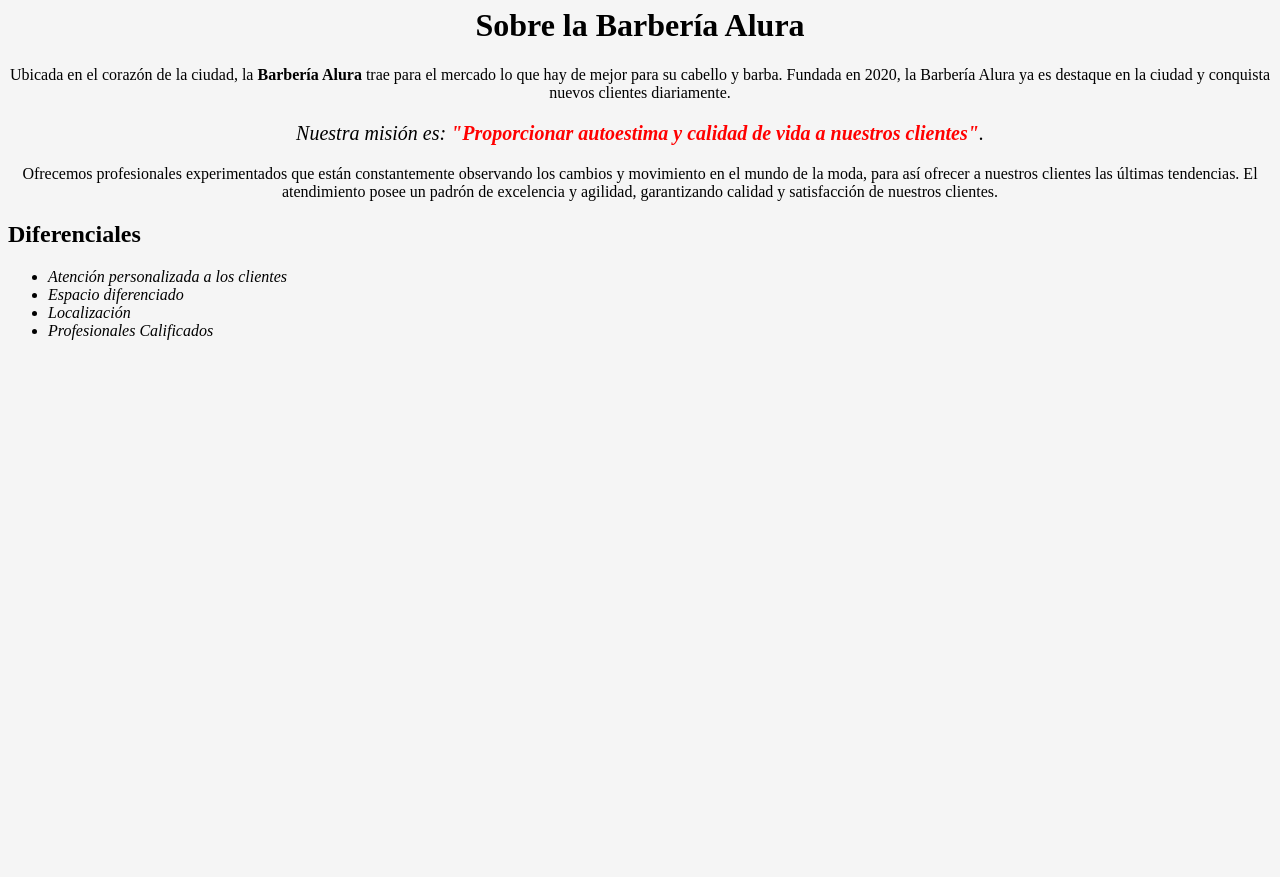
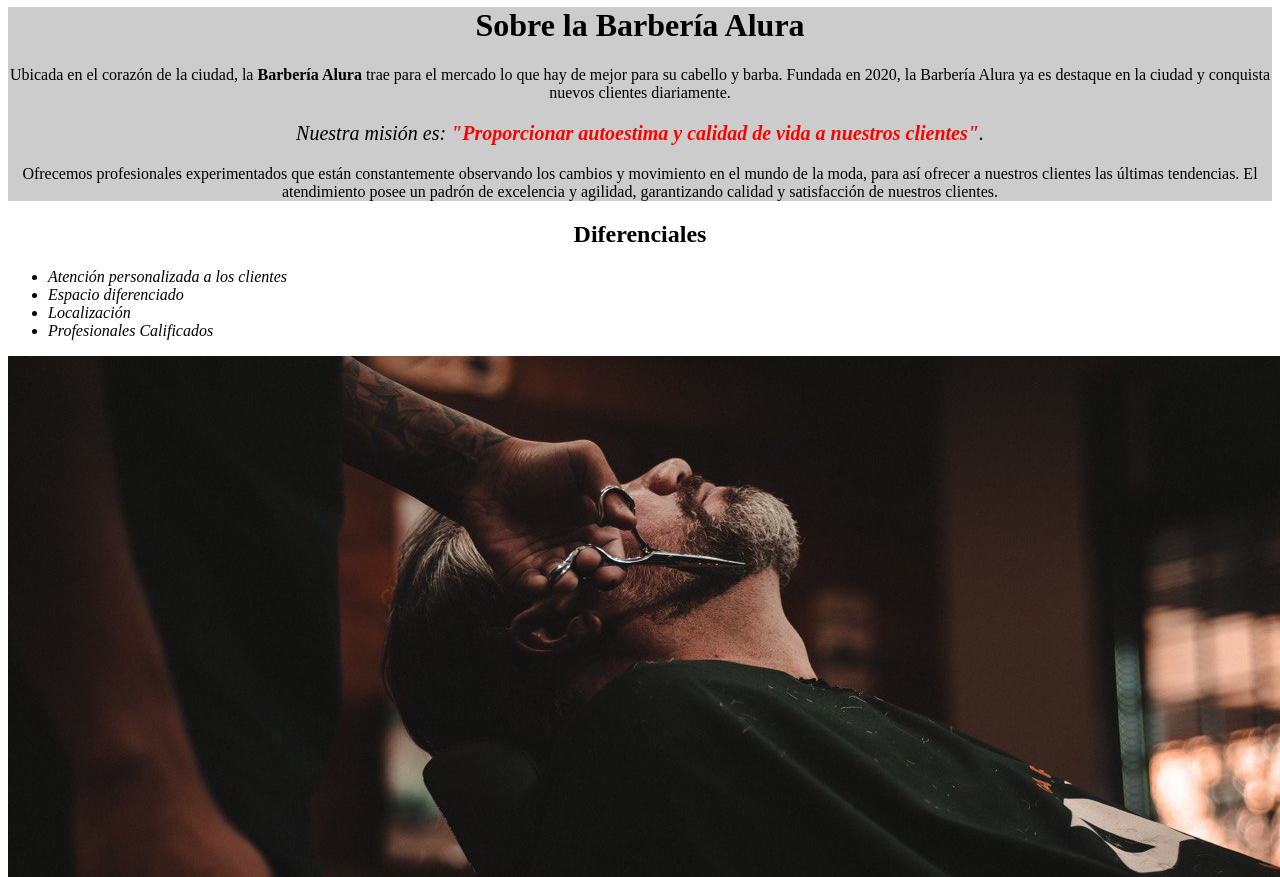
Before and after one commit to nelzonapa/Mi-primera-pagina-web, a plain HTML site: page index.html in a window 1280 px wide. Shown: the part 500-1377 px from the top of the page. Before the commit the page ends 856 px from the top, so only its background shows below. Drawn offline with Linux system fonts and the light colour scheme.

Commit message:
added div's and more styles and image

```diff
--- a/index.html
+++ b/index.html
@@ -21,6 +21,7 @@
 
         <img id="banner" src="./banner/banner.jpg">
 
+        <div class="principal">
             <h1>Sobre la Barbería Alura</h1>
             <!-- PÁRRAFOS -->
             <!-- Uso de strong (resaltado) y  em (enfasis) -->
@@ -30,7 +31,9 @@
             <p id="mision"><em>Nuestra misión es: <strong>"Proporcionar autoestima y calidad de vida a nuestros clientes"</strong>.</em> </p>
 
             <p>Ofrecemos profesionales experimentados que están constantemente observando los cambios y movimiento en el mundo de la moda, para así ofrecer a nuestros clientes las últimas tendencias. El atendimiento posee un padrón de excelencia y agilidad, garantizando calidad y satisfacción de nuestros clientes.</p>
+        </div>
 
+        <div class="diferenciales">
             <h2>Diferenciales</h2>
             <!-- nuevas etiqeutas:
                 ul: unordered list
@@ -44,6 +47,9 @@
                 <li class="items">Profesionales Calificados</li>
             </ul>
 
+            <img src="./diferenciales/diferenciales.jpg">
+
+        </div>
 
     </body>
 
--- a/style.css
+++ b/style.css
@@ -3,21 +3,25 @@ Estos estilos afectan a la etiqueta
 * Es importante tener el orden de las etiquetas padres e hijas
 */
 body{
-    background: whitesmoke;
+
 }
 
 #banner{
     width: 100%;
 }
 
+.principal{
+    background: #CCCCCC;
+}
+
 h1{
     text-align: center;
-    background: whitesmoke;
+    background: #CCCCCC;
 }
 
 p{
     text-align: center;
-    background: whitesmoke;
+    background: #CCCCCC;
 }
 
 /* Se puede combinar etiquetas para indicarle donde
@@ -31,6 +35,14 @@ especificamente se aplicará el stilo */
     font-size: 20px;
 }
 
+.diferenciales{
+    background: white;
+}
+
+h2{
+    text-align: center;
+}
+
 /* Para los class: . */
 .items{
     font-style: italic;
```
Also changed, not shown: diferenciales/diferenciales.jpg (added). Lines whose indentation alone changed are shown as unchanged.
